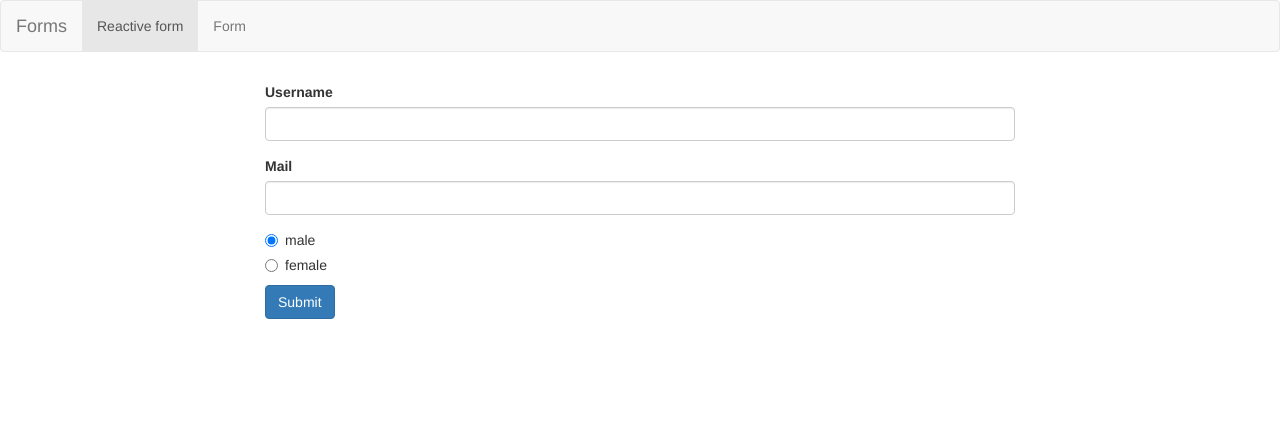
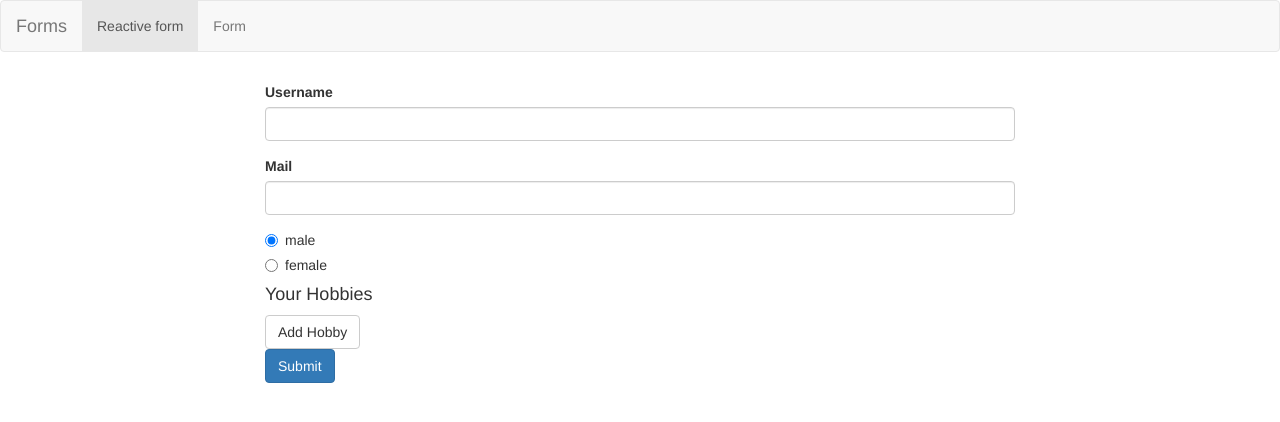
Before and after one commit to uladzimir-yeudakimovich/handling-forms, an Angular app: page /reative-form in a window 1280 px wide. Shown: the top 422 px of the page. Built offline with nearby package versions, Linux system fonts and the light colour scheme.

Commit message:
Reactive Arrays of Form Controls (FormArray)

```diff
--- a/src/app/reactive-form/reactive-form.component.html
+++ b/src/app/reactive-form/reactive-form.component.html
@@ -34,6 +34,18 @@
               [value]="gender">{{ gender }}
           </label>
         </div>
+        <div formArrayName="hobbies">
+          <h4>Your Hobbies</h4>
+          <button
+            class="btn btn-default"
+            type="button"
+            (click)="onAddHobby()">Add Hobby</button>
+          <div
+            class="form-group"
+            *ngFor="let hobyControls of signupForm.get('hobbies').controls; let i = index;">
+            <input type="text" class="form-control" [formControlName]="i">
+          </div>
+        </div>
         <span
           *ngIf="!signupForm.valid && signupForm.touched"
           class="help-block">Please enter a valid data!</span>
--- a/src/app/reactive-form/reactive-form.component.ts
+++ b/src/app/reactive-form/reactive-form.component.ts
@@ -1,5 +1,5 @@
 import { Component, OnInit } from '@angular/core';
-import { FormGroup, FormControl, Validators } from '@angular/forms';
+import { FormGroup, FormControl, Validators, FormArray } from '@angular/forms';
 
 @Component({
   selector: 'app-reactive-form',
@@ -16,7 +16,8 @@
         'username': new FormControl(null, Validators.required),
         'email': new FormControl(null, [Validators.required, Validators.email]),
       }),
-      'gender': new FormControl('male')
+      'gender': new FormControl('male'),
+      'hobbies': new FormArray([])
     });
   }
 
@@ -24,4 +25,9 @@
     console.log(this.signupForm);
   }
 
+  onAddHobby() {
+    const control = new FormControl(null, Validators.required);
+    (<FormArray>this.signupForm.get('hobbies')).push(control);
+  }
+
 }
```
